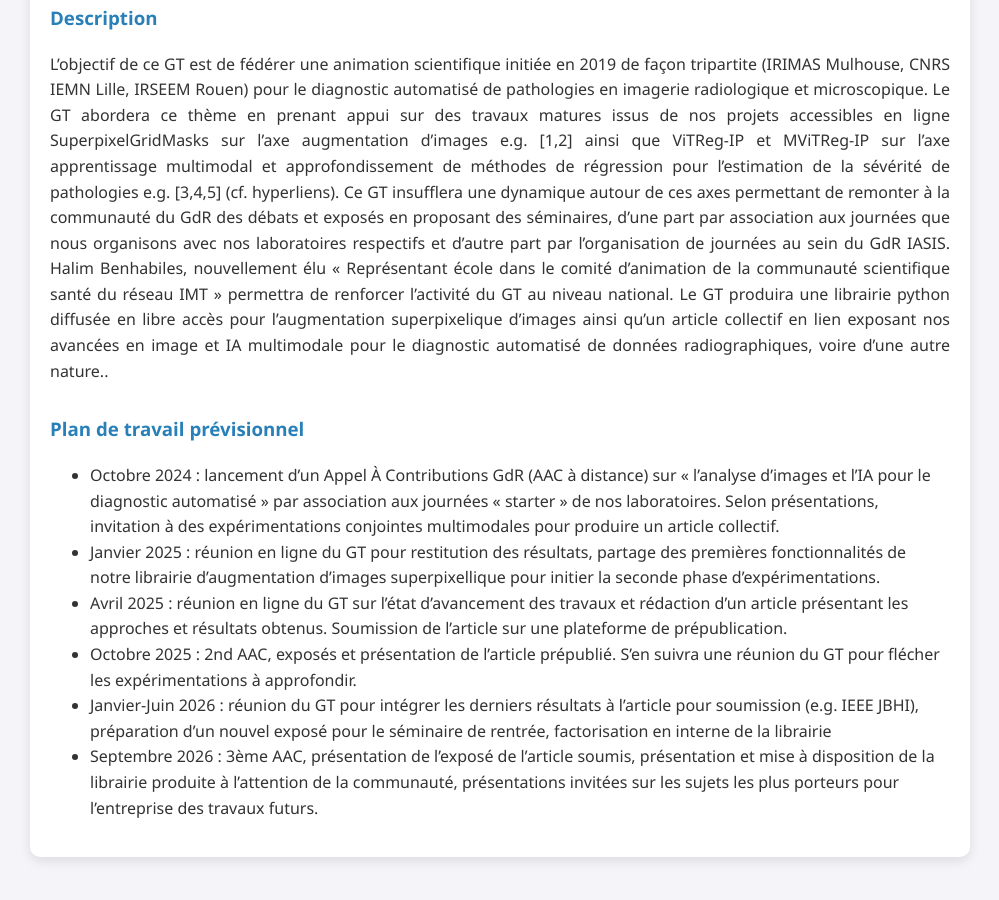
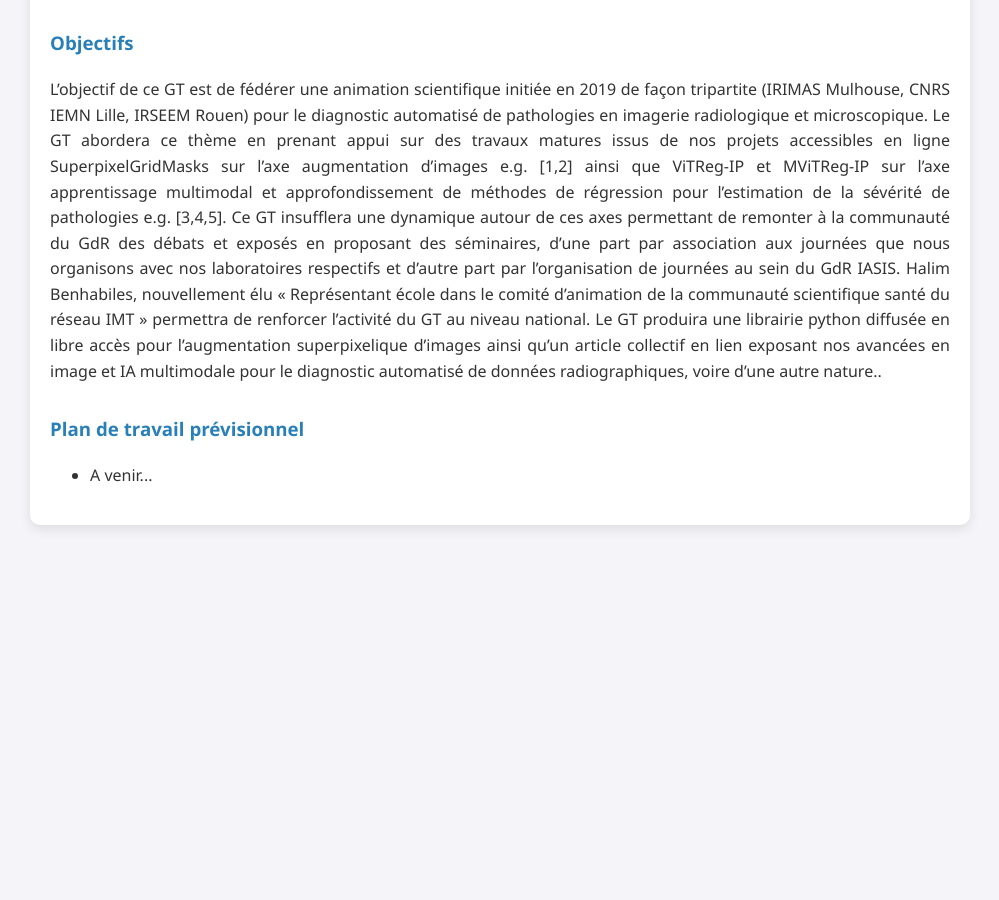
Before and after one commit to cabani/IIAM, a plain HTML site: page index.html in a window 1280 px wide. Shown: the part 940-1840 px from the top of the page, without its empty margins (140-1139 px from the left). After the commit the page ends 1515 px from the top, so only its background shows below. Drawn offline with Linux system fonts and the light colour scheme.

Commit message:
Update index.html

```diff
--- a/index.html
+++ b/index.html
@@ -8,8 +8,8 @@
 </head>
 <body>
   <div class="container">
-    <header>
-      <h1>Groupe de Travail "Image et IA multimodale<br/> pour le diagnostic de pathologies"</h1>
+    <header> GT-2IMDP
+      <h1>Groupe de Travail "Image et IA Multimodale<br/> pour le Diagnostic de Pathologies"</h1>
       <h2>GT du GDR-IASIS</h2>
       <h3>Karim Hammoudi, Université de Haute-Alsace, IRIMAS</h3>
       <h3>Halim Benhabilès, IMT Nord Europe, CERI</h3>
@@ -38,14 +38,14 @@ non pas un élément servant au diagnostic, mais un rapport détaillé et préci
     </section>
 
     <section>
-      <h3>Description</h3>
+      <h3>Objectifs</h3>
       <p>
         L’objectif de ce GT est de fédérer une animation scientifique initiée en 2019 de façon tripartite (IRIMAS Mulhouse,
         CNRS IEMN Lille, IRSEEM Rouen) pour le diagnostic automatisé de pathologies en imagerie radiologique et
         microscopique. Le GT abordera ce thème en prenant appui sur des travaux matures issus de nos projets accessibles en
         ligne SuperpixelGridMasks sur l’axe augmentation d’images e.g. [1,2] ainsi que ViTReg-IP et MViTReg-IP sur l’axe
         apprentissage multimodal et approfondissement de méthodes de régression pour l’estimation de la sévérité de
-        pathologies e.g. [3,4,5] (cf. hyperliens). Ce GT insufflera une dynamique autour de ces axes permettant de remonter à
+        pathologies e.g. [3,4,5]. Ce GT insufflera une dynamique autour de ces axes permettant de remonter à
         la communauté du GdR des débats et exposés en proposant des séminaires, d’une part par association aux journées
         que nous organisons avec nos laboratoires respectifs et d’autre part par l’organisation de journées au sein du GdR IASIS.
         Halim Benhabiles, nouvellement élu « Représentant école dans le comité d’animation de la communauté scientifique
@@ -59,20 +59,7 @@ non pas un élément servant au diagnostic, mais un rapport détaillé et préci
     <section>
       <h3>Plan de travail prévisionnel</h3>
       <ul>
-        <li>Octobre 2024 : lancement d’un Appel À Contributions GdR (AAC à distance) sur « l’analyse d’images et l’IA
-        pour le diagnostic automatisé » par association aux journées « starter » de nos laboratoires. Selon
-        présentations, invitation à des expérimentations conjointes multimodales pour produire un article collectif.</li>
-        <li>Janvier 2025 : réunion en ligne du GT pour restitution des résultats, partage des premières fonctionnalités de
-        notre librairie d’augmentation d’images superpixellique pour initier la seconde phase d’expérimentations.</li>
-        <li>Avril 2025 : réunion en ligne du GT sur l’état d’avancement des travaux et rédaction d’un article présentant les
-        approches et résultats obtenus. Soumission de l’article sur une plateforme de prépublication.</li>
-        <li>Octobre 2025 : 2nd AAC, exposés et présentation de l’article prépublié. S’en suivra une réunion du GT pour
-        flécher les expérimentations à approfondir.</li>
-        <li>Janvier-Juin 2026 : réunion du GT pour intégrer les derniers résultats à l’article pour soumission (e.g. IEEE JBHI),
-        préparation d’un nouvel exposé pour le séminaire de rentrée, factorisation en interne de la librairie</li>
-        <li>Septembre 2026 : 3ème AAC, présentation de l’exposé de l’article soumis, présentation et mise à disposition
-        de la librairie produite à l’attention de la communauté, présentations invitées sur les sujets les plus porteurs
-        pour l’entreprise des travaux futurs.</li>
+        <li>A venir...</li>
       </ul>
     </section>
   </div>
```
